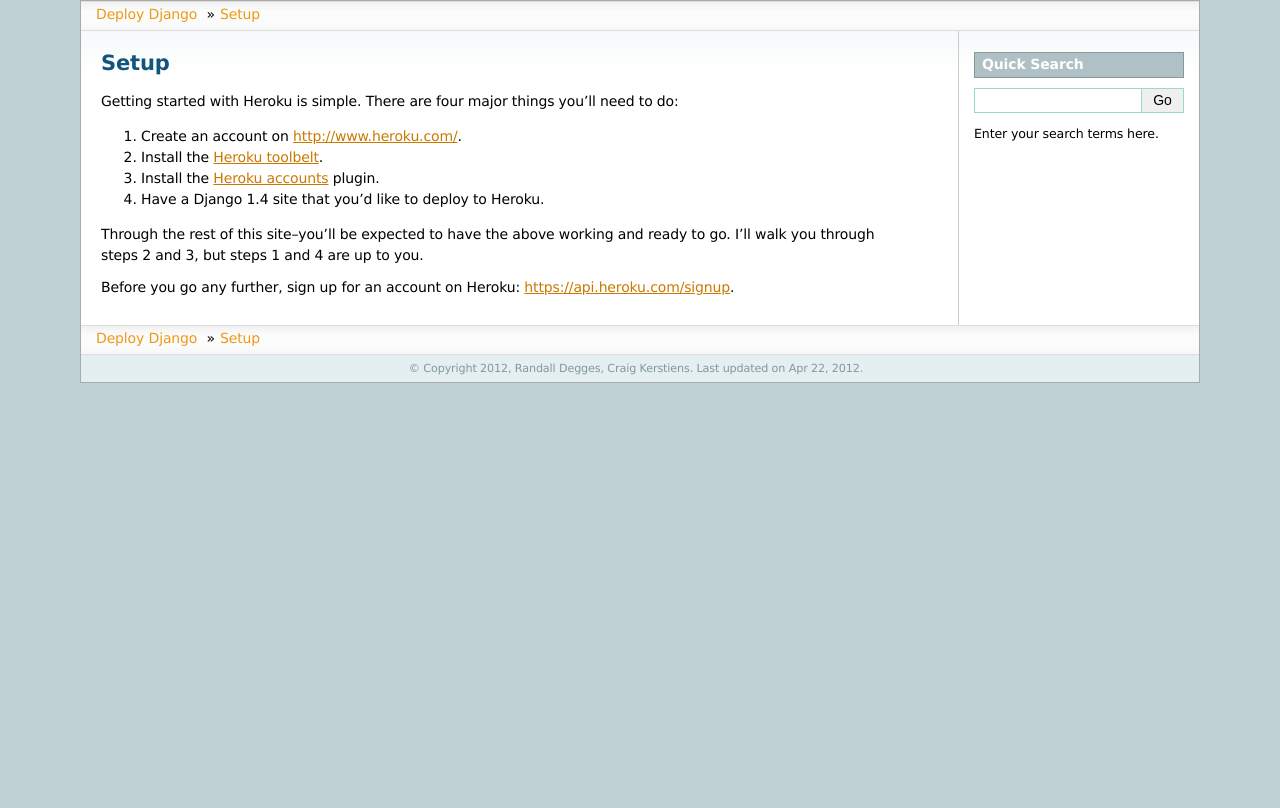
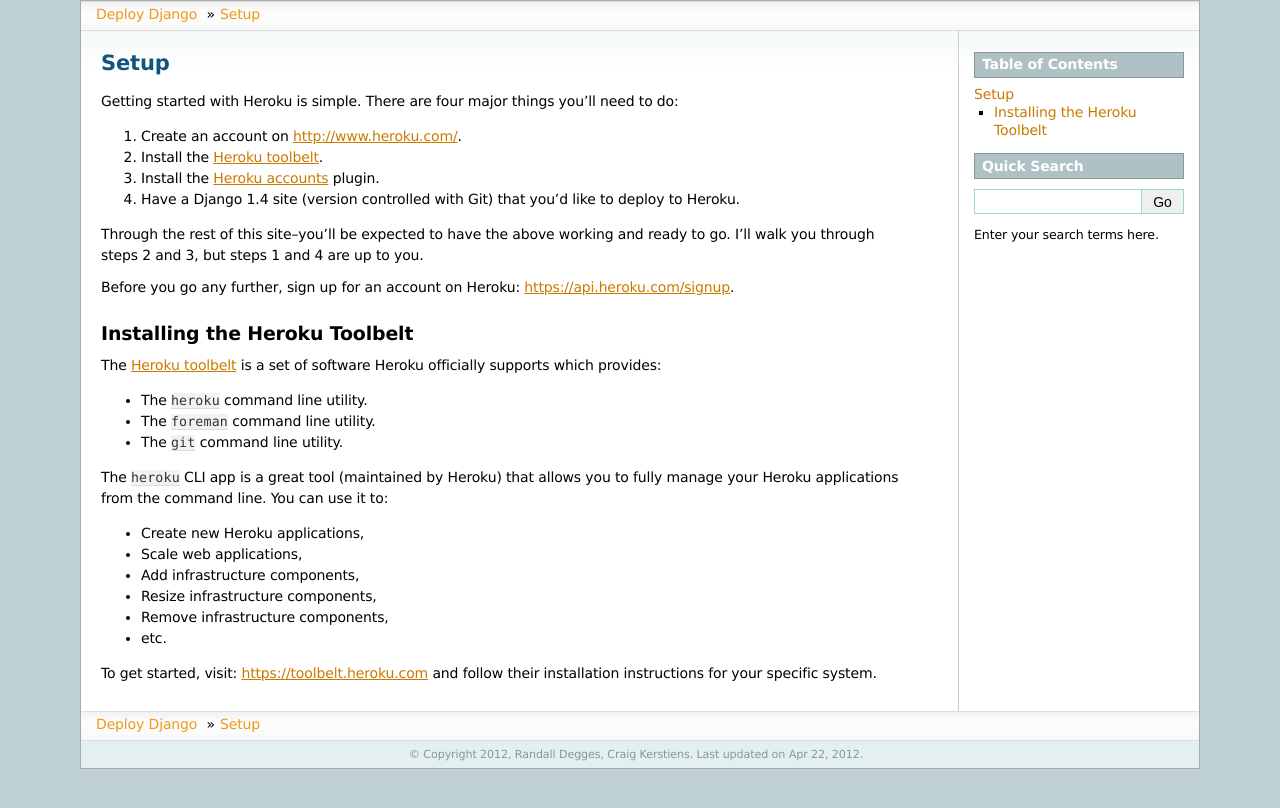
Before and after one commit to perryyo/deploydjango.com, a Sphinx documentation site: the page built from source/heroku/setup.rst, in a window 1280 px wide. Shown: the top 808 px of the page. Built offline with Sphinx 7.4.7, drawn with Linux system fonts in a browser that asks for light colours.

Commit message:
Adding section on installing the Heorku toolbelt.

```diff
--- a/source/heroku/setup.rst
+++ b/source/heroku/setup.rst
@@ -8,7 +8,8 @@
 2. Install the `Heroku toolbelt <https://toolbelt.heroku.com/>`_.
 3. Install the `Heroku accounts <https://github.com/ddollar/heroku-accounts>`_
    plugin.
-4. Have a Django 1.4 site that you'd like to deploy to Heroku.
+4. Have a Django 1.4 site (version controlled with Git) that you'd like to
+   deploy to Heroku.
 
 Through the rest of this site--you'll be expected to have the above working and
 ready to go. I'll walk you through steps 2 and 3, but steps 1 and 4 are up to
@@ -16,3 +17,28 @@
 
 Before you go any further, sign up for an account on Heroku:
 https://api.heroku.com/signup.
+
+
+Installing the Heroku Toolbelt
+******************************
+
+The `Heroku toolbelt <https://toolbelt.heroku.com/>`_ is a set of software
+Heroku officially supports which provides:
+
+- The ``heroku`` command line utility.
+- The ``foreman`` command line utility.
+- The ``git`` command line utility.
+
+The ``heroku`` CLI app is a great tool (maintained by Heroku) that allows you
+to fully manage your Heroku applications from the command line. You can use it
+to:
+
+- Create new Heroku applications,
+- Scale web applications,
+- Add infrastructure components,
+- Resize infrastructure components,
+- Remove infrastructure components,
+- etc.
+
+To get started, visit: https://toolbelt.heroku.com and follow their
+installation instructions for your specific system.
```
